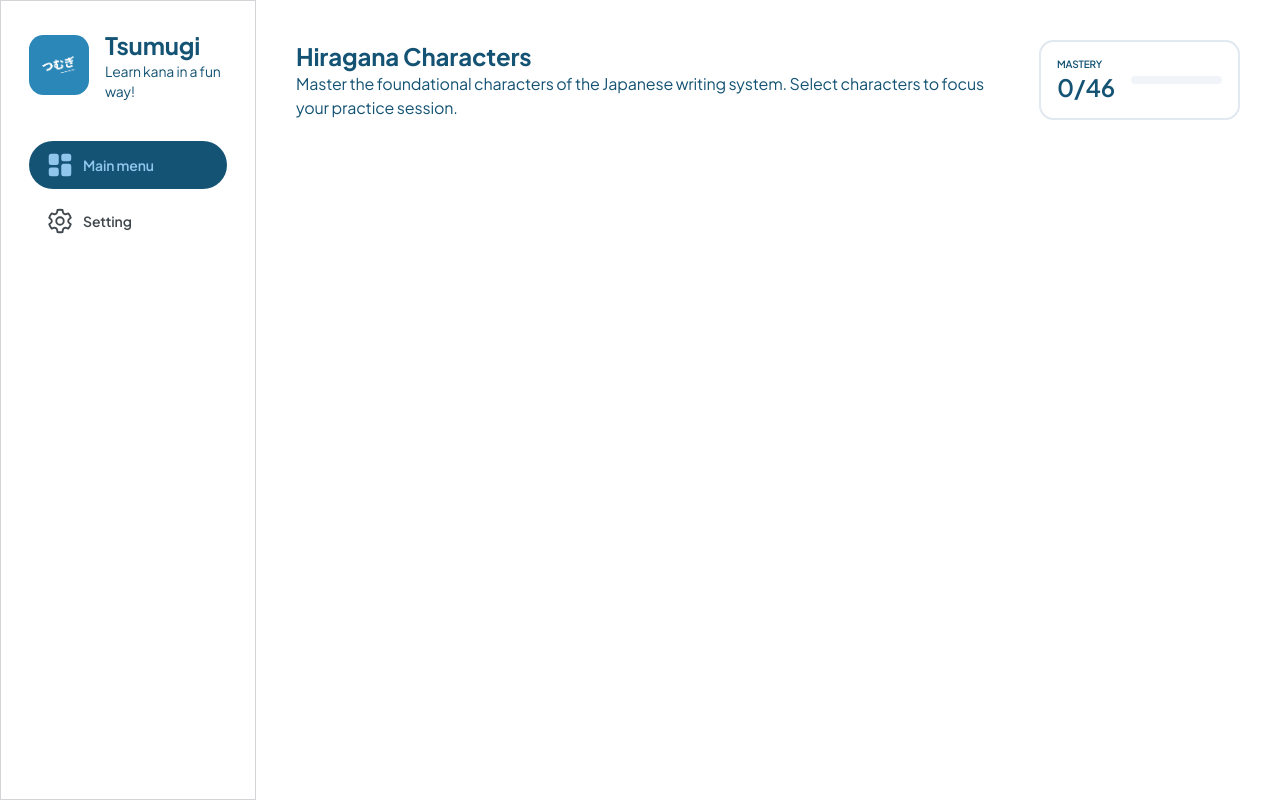
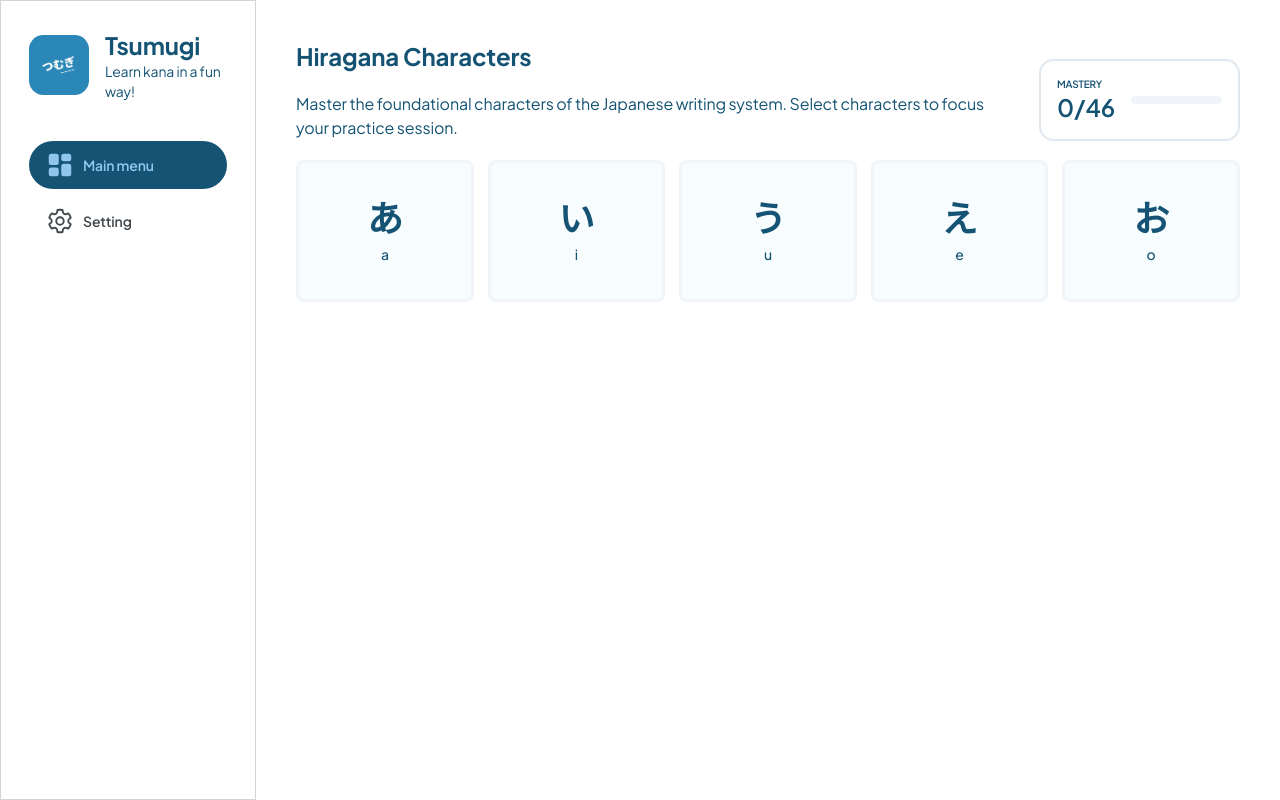
Before and after one commit to ryaand/Tsumugi, a React (Vite) app: page /mainMenu/pickHiraganaChar in a window 1280 px wide. Built offline with nearby package versions, Linux system fonts and the light colour scheme.

Commit message:
feat: update PickhiraganaChar component layout
fixing on progress

```diff
--- a/src/data/kanaDatabase.ts
+++ b/src/data/kanaDatabase.ts
@@ -16,7 +16,7 @@ export const hiraganaDatabase: KanaItem[] = [
   { id: 'h-ko', char: 'こ', romaji: 'ko', type: 'hiragana', group: 'ka' },
 
   // SA
-    { id: 'h-sa', char: 'sa', romaji: 'sa', type: 'hiragana', group: 'sa' },
+  { id: 'h-sa', char: 'さ', romaji: 'sa', type: 'hiragana', group: 'sa' },
   { id: 'h-shi', char: 'し', romaji: 'shi', type: 'hiragana', group: 'sa' },
   { id: 'h-su', char: 'す', romaji: 'su', type: 'hiragana', group: 'sa' },
   { id: 'h-se', char: 'せ', romaji: 'se', type: 'hiragana', group: 'sa' },
--- a/src/features/mainMenu/pickHiraganaChar.tsx
+++ b/src/features/mainMenu/pickHiraganaChar.tsx
@@ -1,12 +1,34 @@
+"use client"
+
+import { hiraganaDatabase } from "../../data/kanaDatabase"
+import { Button } from "#components/ui/button"
+import { useState } from "react"
+
 const PickhiraganaChar = () => {
+
+  const defaultStyleCard = "bg-sky-50/50 rounded-lg p-17 flex-col flex border-3 border-accent"
+  const selectedStyleCard = defaultStyleCard + " border-3 border-accent-foreground"
+  const [isSelected, setIsSelected] = useState(false)
+
+  const renderGroup = (groupName) => {
+    return hiraganaDatabase
+      .filter(item => item.group === groupName)
+      .map((data) => (
+        <Button variant={"outline"} key={data.id} onClick={() => setIsSelected(isSelected ? false : true)} className={isSelected ? selectedStyleCard : defaultStyleCard}>
+          <div className="text-4xl font-black">{data.char}</div>
+          <div>{data.romaji}</div>
+        </Button>
+      ))
+  }
+
   return (
     <div className="h-screen flex flex-col p-10 overflow-x-hidden">
-            <div className="flex justify-between gap-10">
+      <div className="flex justify-between gap-10 items-center">
         <div>
           <h1 className="text-2xl font-bold">Hiragana Characters</h1>
-                    <p>Master the foundational characters of the Japanese writing system. Select characters to focus your practice session.</p>
+          <p className="py-5">Master the foundational characters of the Japanese writing system. Select characters to focus your practice session.</p>
         </div>
-                <div className="flex items-center bg-white border-2 gap-4 px-4 w-1/4 rounded-2xl">
+        <div className="flex items-center h-fit p-4 bg-white border-2 gap-4 px-4 w-1/4 rounded-2xl">
           <div className="text-sm font-semibold w-2/5">
             <h2 className="text-[10px]">MASTERY</h2>
             <h1 className="text-2xl">0/46</h1>
@@ -15,7 +37,7 @@ const PickhiraganaChar = () => {
         </div>
       </div>
       <div>
-
+        <div className="flex w-full justify-between">{renderGroup('a')}</div>
       </div>
       <div className="flex w-full pt-10 gap-5 items-center"></div>
     </div>
--- a/src/features/settingMenu/page.tsx
+++ b/src/features/settingMenu/page.tsx
@@ -1,7 +1,9 @@
+import App from "../../types/idk"
+
 const SettingMenu = () => {
     return (
         <div className="w-full h-screen flex items-center justify-center text-4xl font-bold">
-            <div>Setting</div>
+            <App />
         </div>
     )
 }
--- a/src/types/idk.tsx
+++ b/src/types/idk.tsx
@@ -1,7 +1,6 @@
 import { useState, useEffect } from "react"; // 1. PERBAIKAN: useEffect wajib di-import di sini
 import { Button } from "#components/ui/button";
 import { Input } from "#components/ui/input";
-import "./App.css";
 
 interface KanaItem {
     id: string;
```
Lines whose indentation alone changed are shown as unchanged.
